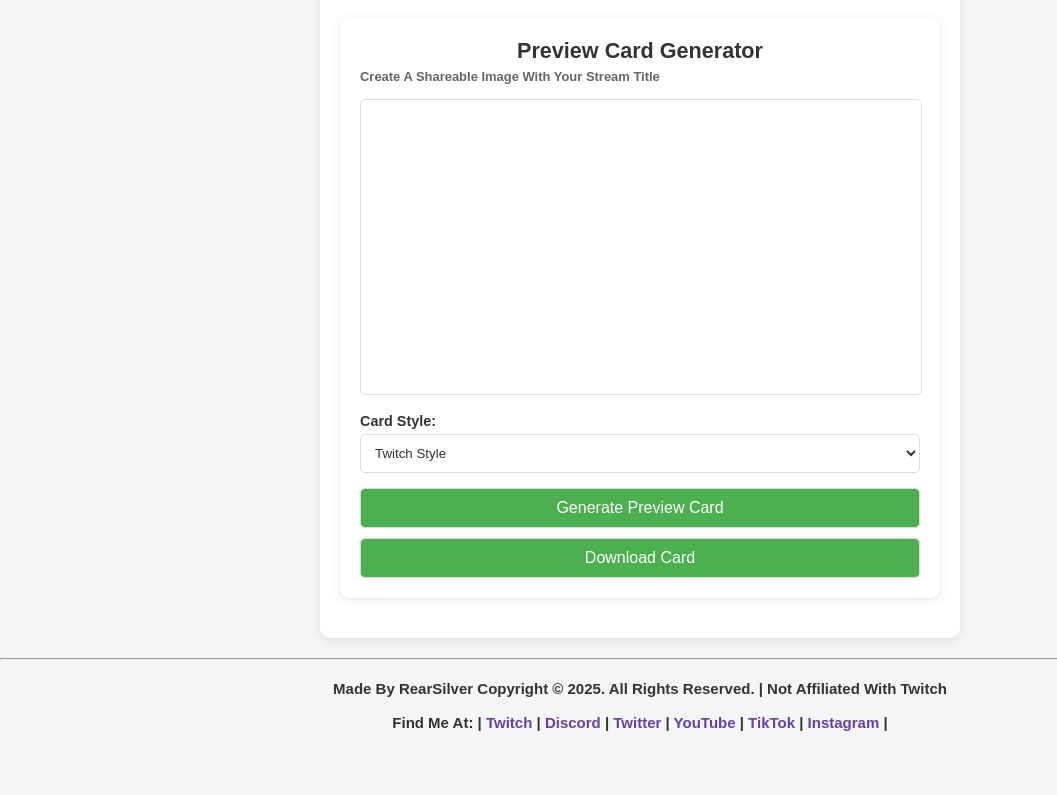
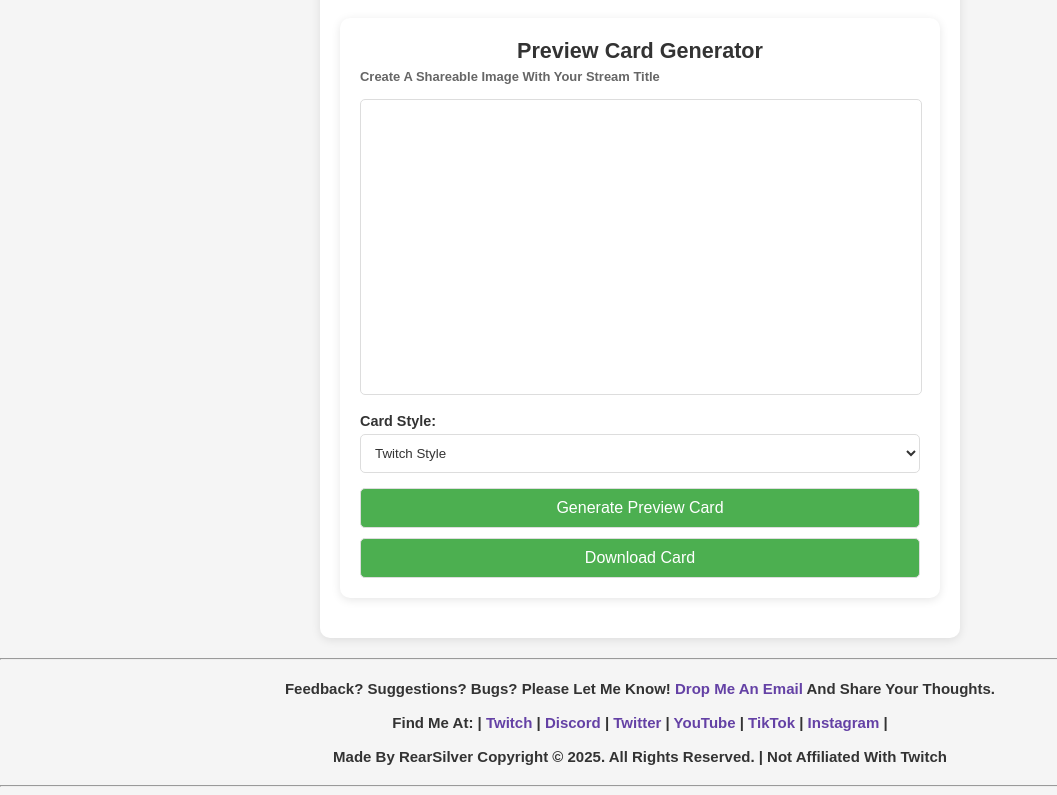
Before and after one commit to rearsilvergaming/Streamer-Tools, a website: page docs/RearSilver Stream Title Generator.html in a window 1280 px wide. Shown: the part 3068-3863 px from the top of the page, without its empty margins (0-1057 px from the left). Before the commit the page ends 3819 px from the top, so only its background shows below. Drawn offline with nearby package versions, Linux system fonts and the light colour scheme.

Commit message:
Update RearSilver Stream Title Generator.html

```diff
--- a/docs/RearSilver Stream Title Generator.html
+++ b/docs/RearSilver Stream Title Generator.html
@@ -469,23 +469,20 @@
             </div>
         </div>
     </div>
+    <footer class="bg-light text-center text-lg-start mt-4 rounded-top">
         <hr>
-<footer class="bg-light text-center text-lg-start mt-4 rounded-top">
         <div class="footer-text">
-        Made by RearSilver Copyright &copy; 2025. All rights reserved. | Not affiliated with Twitch
+            Feedback? Suggestions? Bugs? Please let me know! <a href="mailto:rearsilvergaming@gmail.com" target="_blank">Drop me an email</a> and share your thoughts.
             <br>
             <br>
             Find me at: | <a href="https://twitch.tv/rearsilver" target="_blank">Twitch</a> | <a href="https://discord.com/invite/RRbQ93Ceew" target="_blank">Discord</a> | <a href="https://x.com/rearsilvergamer" target="_blank">Twitter</a> | <a href="https://www.youtube.com/rearsilvergaming" target="_blank">YouTube</a> | <a href="https://www.tiktok.com/@RearSilver" target="_blank">TikTok</a> | <a href="https://www.instagram.com/RearSilver.gaming" target="_blank">Instagram</a> |
-    </div>
+            <br>
+            <br>
+            Made by RearSilver Copyright &copy; 2025. All rights reserved. | Not affiliated with Twitch
+        </div>
+        <hr>
     </footer>
 </div> <!-- Closing main container -->
-
-
-
-
-
-
-
     <script>
 
 // Tab navigation
```
Lines whose indentation alone changed are shown as unchanged.
